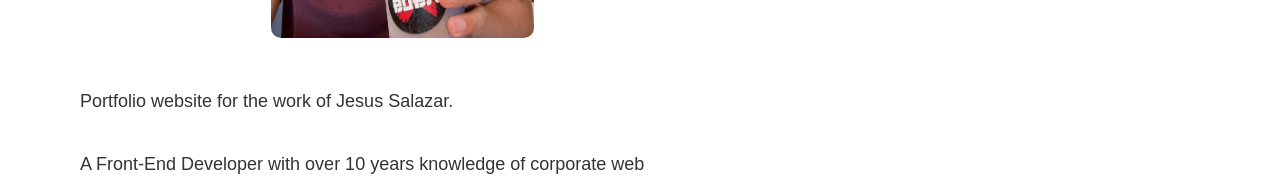
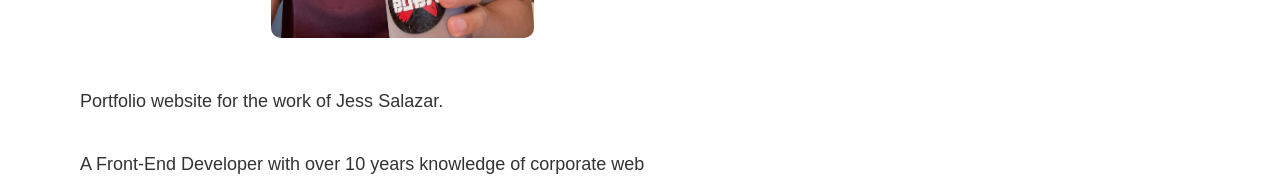
Before and after one commit to Jsalazar99/react-portfolio, a React (Create React App) app: page / in a window 1280 px wide. Shown: the part 512-689 px from the top of the page. Built offline with nearby package versions, Linux system fonts and the light colour scheme.

Commit message:
text update

```diff
--- a/src/Components/About.js
+++ b/src/Components/About.js
@@ -7,10 +7,10 @@ function About() {
     return (
         <>
             <div>
-                <img src={imageHero} alt="Jesus Salazar" className="bio" />
+                <img src={imageHero} alt="Jess Salazar" className="bio" />
             </div>
             <div className="intro" id="home">
-                <p>Portfolio website for the work of Jesus Salazar. </p>
+                <p>Portfolio website for the work of Jess Salazar. </p>
                 <p>A Front-End Developer with over 10 years knowledge of corporate web development experience.</p>
             </div>
 
--- a/src/Components/Resume.js
+++ b/src/Components/Resume.js
@@ -6,7 +6,7 @@ export default function Resume() {
         <div>
             <h2>Resume</h2>
             <p>
-                <a href='#'>Resume PDF</a>
+                <a href='#'>Resume PDF</a> (update in progress)
             </p>
         </div>
     );
```
